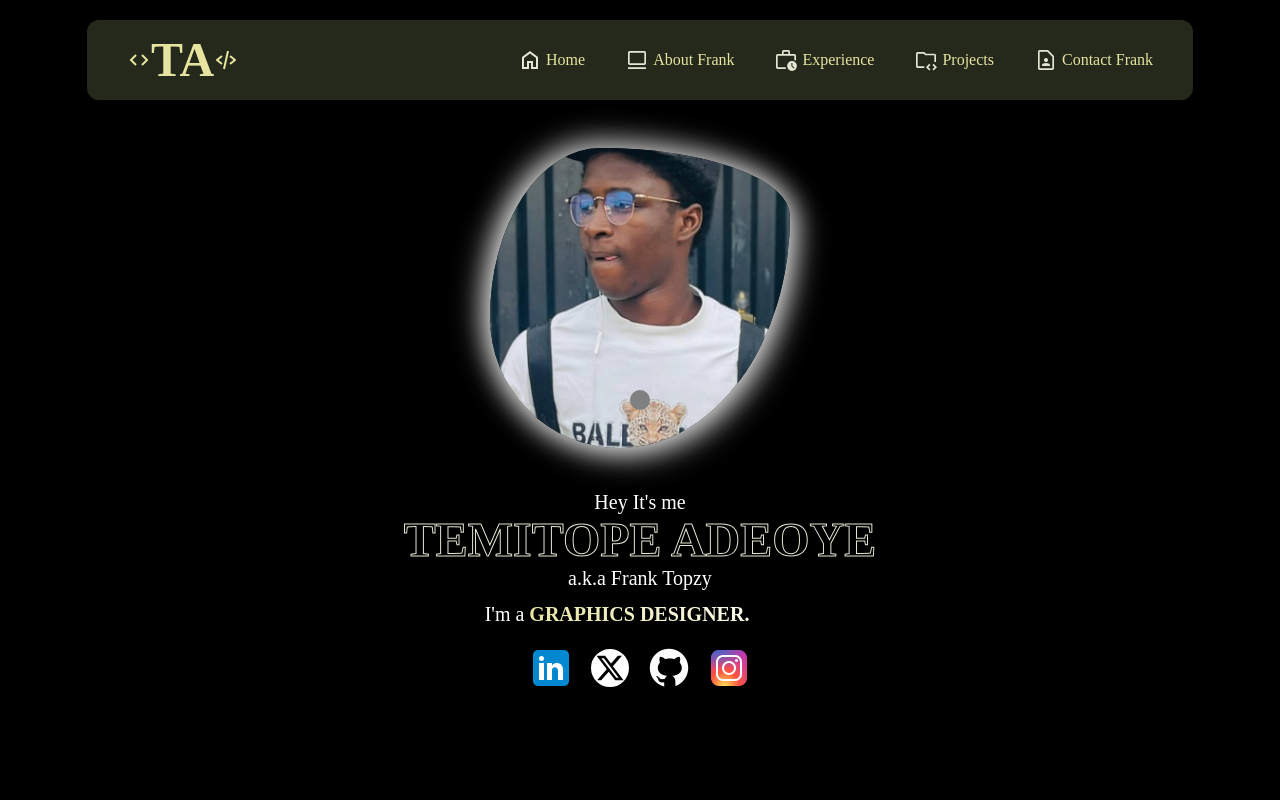
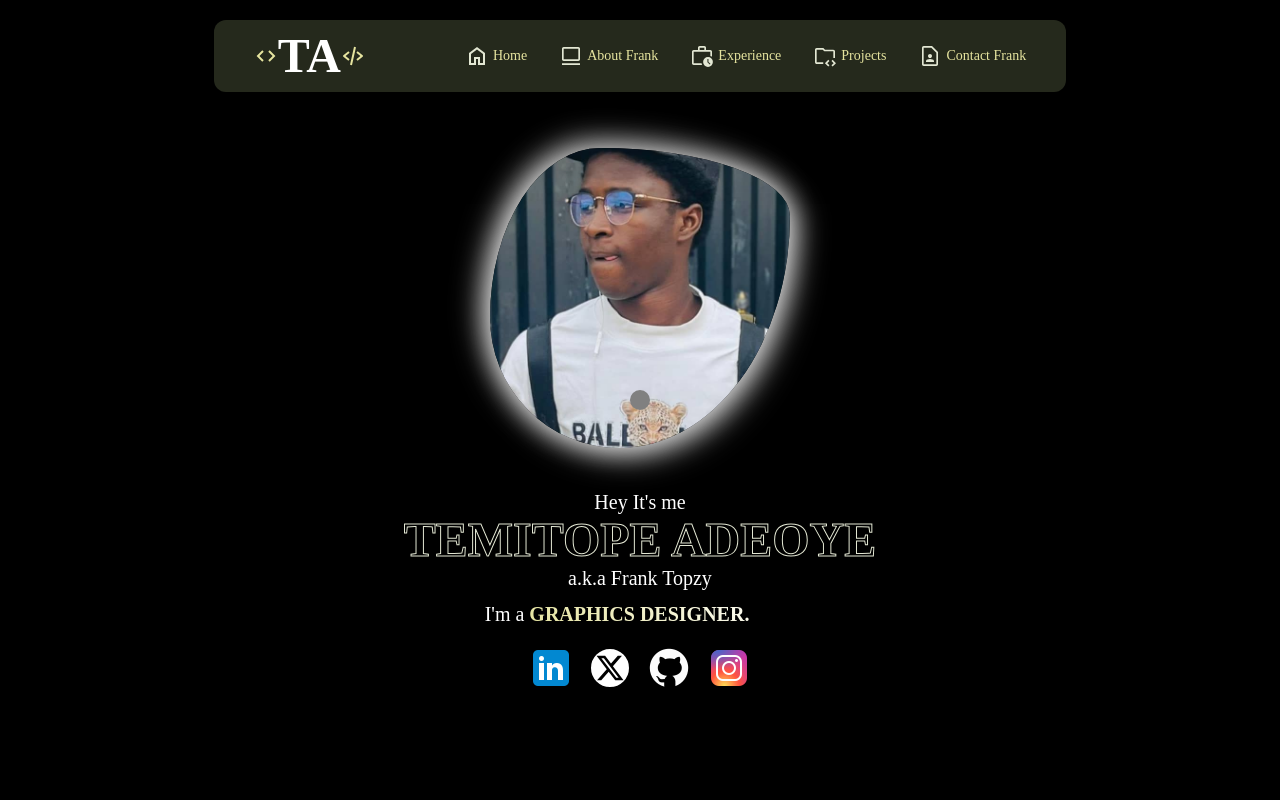
Before and after one commit to FrankTopzy/My-Portfolio, a React (Vite) app in the folder frontend/: page / in a window 1280 px wide. Shown: the top 800 px of the page. Built offline with nearby package versions, Linux system fonts and the light colour scheme.

Commit message:
Added the mobile screen menu items.

```diff
--- a/frontend/src/components/Navbar/Navbar.tsx
+++ b/frontend/src/components/Navbar/Navbar.tsx
@@ -3,9 +3,12 @@ import { BiCode } from 'react-icons/bi';
 import { BiCodeAlt } from 'react-icons/bi';
 import { Link , animateScroll as scroll} from 'react-scroll';
 import { useEffect, useState } from 'react';
+import { HiOutlineMenuAlt2 } from 'react-icons/hi';
+import { navLinks } from '../../data/constants';
+import type { NavbarType } from '../../data/types';
 
 
-function Navbar() {
+function Navbar({isOpen, setIsOpen}: NavbarType) {
   const [scrollUp, setScrollUp] = useState<boolean>(false);
 
   useEffect(() => {
@@ -21,38 +24,41 @@ function Navbar() {
 
   return (
     <div className="flex justify-center w-full">
-      <header className={`${Styles.header} flex items-center justify-between fixed top-5 bg-[var(--navbar-bg)] text-[#E6E49F] py-4 px-10 rounded-xl hover:scale-105 transition-all z-100`}>
-        <div className="flex items-center mr-[280px] font-[Lobster] font-bold">
+      <header className={`${Styles.header} flex items-center justify-between gap-[100px] fixed top-5 bg-[var(--navbar-bg)] text-[#E6E49F] py-1 xl:py-3 px-3 xl:px-10 rounded-xl hover:scale-105 transition-all z-100`}>
+        <div className="flex items-center font-[Lobster] font-bold">
           <BiCode className='text-2xl font-bold'/>
-          <span className={`${scrollUp ? 'text-4xl' : 'text-5xl'} transition-all`}>TA</span>
+          <span className={`${scrollUp ? 'text-4xl' : 'text-5xl'} max-md:text-3xl lg: xl: transition-all text-white`}>TA</span>
           <BiCodeAlt className='text-2xl font-bold'/>
         </div>
 
-        <div className='flex items-center gap-20'>
-          <nav>
-            <ul className="flex gap-10">
-              <Link to={'home'} spy={true} smooth={true} duration={500} className='flex items-center gap-1 justify-center cursor-pointer text-md hover:translate-y-[-4px] hover:scale-115 transition-all hover:font-bold'>
-                <svg xmlns="http://www.w3.org/2000/svg" height="24px" viewBox="0 -960 960 960" width="24px" fill="#E3E7D3"><path d="M240-200h120v-240h240v240h120v-360L480-740 240-560v360Zm-80 80v-480l320-240 320 240v480H520v-240h-80v240H160Zm320-350Z"/></svg>
-                Home
-              </Link>
-              <Link to='about' spy={true} smooth={true} duration={500} className='flex items-center gap-1 justify-center cursor-pointer text-md hover:translate-y-[-4px] hover:scale-115 transition-all hover:font-bold'>
-                <svg xmlns="http://www.w3.org/2000/svg" height="24px" viewBox="0 -960 960 960" width="24px" fill="#E3E7D3"><path d="M120-120v-66.67h720V-120H120Zm66.67-160q-27 0-46.84-19.83Q120-319.67 120-346.67v-426.66q0-27 19.83-46.84Q159.67-840 186.67-840h586.66q27 0 46.84 19.83Q840-800.33 840-773.33v426.66q0 27-19.83 46.84Q800.33-280 773.33-280H186.67Zm0-66.67h586.66v-426.66H186.67v426.66Zm0 0v-426.66 426.66Z"/></svg>
-                About Frank
-              </Link>
-              <Link to={'experience'} spy={true} smooth={true} duration={500} className='flex items-center gap-1 justify-center cursor-pointer text-md hover:translate-y-[-4px] hover:scale-115 transition-all hover:font-bold'>
-                <svg xmlns="http://www.w3.org/2000/svg" height="24px" viewBox="0 -960 960 960" width="24px" fill="#E3E7D3"><path d="M146.67-186.67v-466.66 466.66-19.5 19.5Zm0 66.67q-27 0-46.84-19.83Q80-159.67 80-186.67v-466.66q0-27 19.83-46.84Q119.67-720 146.67-720H320v-93.33q0-26.34 19.83-46.5Q359.67-880 386.67-880h186.66q27 0 46.84 20.17Q640-839.67 640-813.33V-720h173.33q27 0 46.84 19.83Q880-680.33 880-653.33v207q-15.33-11.67-31.67-20.84-16.33-9.16-35-16.83v-169.33H146.67v466.66h317q3.66 17.67 9.66 34.34 6 16.66 14.34 32.33h-341Zm240-600h186.66v-93.33H386.67V-720ZM720-44.67q-80.33 0-137.83-57.5-57.5-57.5-57.5-137.83 0-80.33 57.5-137.83 57.5-57.5 137.83-57.5 80.33 0 137.83 57.5 57.5 57.5 57.5 137.83 0 80.33-57.5 137.83-57.5 57.5-137.83 57.5ZM738-244v-120h-41.33v133.18l94.66 89.49 27.34-27.34L738-244Z"/></svg>
-                Experience
-              </Link>
-              <Link to={'projects'} spy={true} smooth={true} duration={500} className='flex items-center gap-1 justify-center cursor-pointer text-md hover:translate-y-[-4px] hover:scale-115 transition-all hover:font-bold'>
-                <svg xmlns="http://www.w3.org/2000/svg" height="24px" viewBox="0 -960 960 960" width="24px" fill="#E3E7D3"><path d="M146.67-226.67v-506.66 540-33.34Zm0 66.67q-27 0-46.84-20.17Q80-200.33 80-226.67v-506.66q0-26.34 19.83-46.5Q119.67-800 146.67-800H414l66.67 66.67h332.66q26.34 0 46.5 20.16Q880-693 880-666.67v267.34h-66.67v-267.34H453l-66.67-66.66H146.67v506.66H410V-160H146.67ZM611.33-59.33l-134.66-134 134.66-134 46.67 47-87 87 87 87-46.67 47Zm173.34 0-46.67-47 87-87-87-87 46.67-47 134.66 134-134.66 134Z"/></svg>
-                Projects
-              </Link>
-              <Link to={'contact'} spy={true} smooth={true} duration={500} className='flex items-center gap-1 justify-center cursor-pointer text-md hover:translate-y-[-4px] hover:scale-115 transition-all hover:font-bold'>
-                <svg xmlns="http://www.w3.org/2000/svg" height="24px" viewBox="0 -960 960 960" width="24px" fill="#E3E7D3"><path d="M480-400q33 0 56.5-23.5T560-480q0-33-23.5-56.5T480-560q-33 0-56.5 23.5T400-480q0 33 23.5 56.5T480-400ZM320-240h320v-23q0-24-13-44t-36-30q-26-11-53.5-17t-57.5-6q-30 0-57.5 6T369-337q-23 10-36 30t-13 44v23ZM733.33-80H226.67q-27 0-46.84-19.83Q160-119.67 160-146.67v-666.66q0-27 19.83-46.84Q199.67-880 226.67-880h334L800-640.67v494q0 27-19.83 46.84Q760.33-80 733.33-80Zm0-66.67v-464.66l-202-202H226.67v666.66h506.66Zm-506.66 0v-666.66 666.66Z"/></svg>
-                Contact Frank
-              </Link>
+        <div className='flex relative items-center'>
+          <nav className={`${Styles.navbar}`}>
+            <ul className="hidden flex-col md:flex md:flex-row gap-7 xl:gap-8 text-[12px] md:text-sm">
+              {navLinks.map((link, index) => (
+                <Link to={`${link.id}`} spy={true} smooth={true} duration={500} key={index} className='flex items-center gap-1 justify-center cursor-pointer whitespace-nowrap hover:translate-y-[-4px] hover:scale-105 transition-all hover:font-bold'>
+                  <svg xmlns="" height="24px" viewBox="0 -960 960 960" width="24px" fill="#E3E7D3"><path d={`${link.svgPath}`}/></svg>
+                  {link.title}
+                </Link>
+              ))}
             </ul>
           </nav>
+
+          {isOpen && (
+            <nav className={`${Styles.rNav} absolute  w-[200px] bg-[var(--navbar-bg)] right-0 top-12 rounded-2xl`}>
+              <ul className="flex flex-col items-start">
+                {navLinks.map((link, index) => (
+                  <Link to={`${link.id}`} spy={true} smooth={true} duration={500} key={index} className='flex items-center gap-1 justify-center px-5 py-4 cursor-pointer whitespace-nowrap hover:translate-y-[-4px] hover:scale-105 transition-all hover:font-bold' onClick={() => setIsOpen(false)}>
+                    <svg xmlns="" height="24px" viewBox="0 -960 960 960" width="24px" fill="#E3E7D3"><path d={`${link.svgPath}`}/></svg>
+                    {link.title}
+                  </Link>
+                ))}
+              </ul>
+            </nav>
+          )}
+
+          <div className={`${Styles.navMenu} block md:hidden`} onClick={() => setIsOpen(!isOpen)}>
+            <HiOutlineMenuAlt2 className='text-2xl'/>
+          </div>
         </div>
       </header>
     </div>
```
